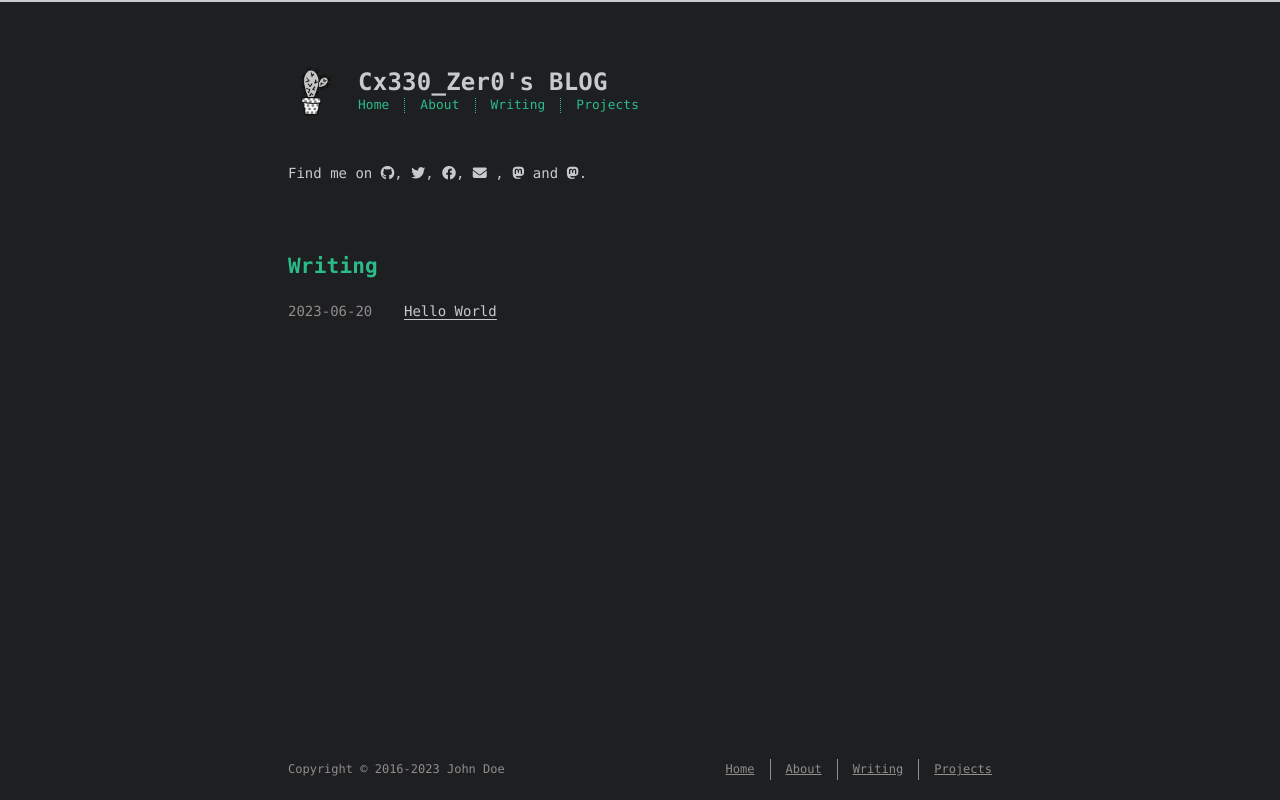
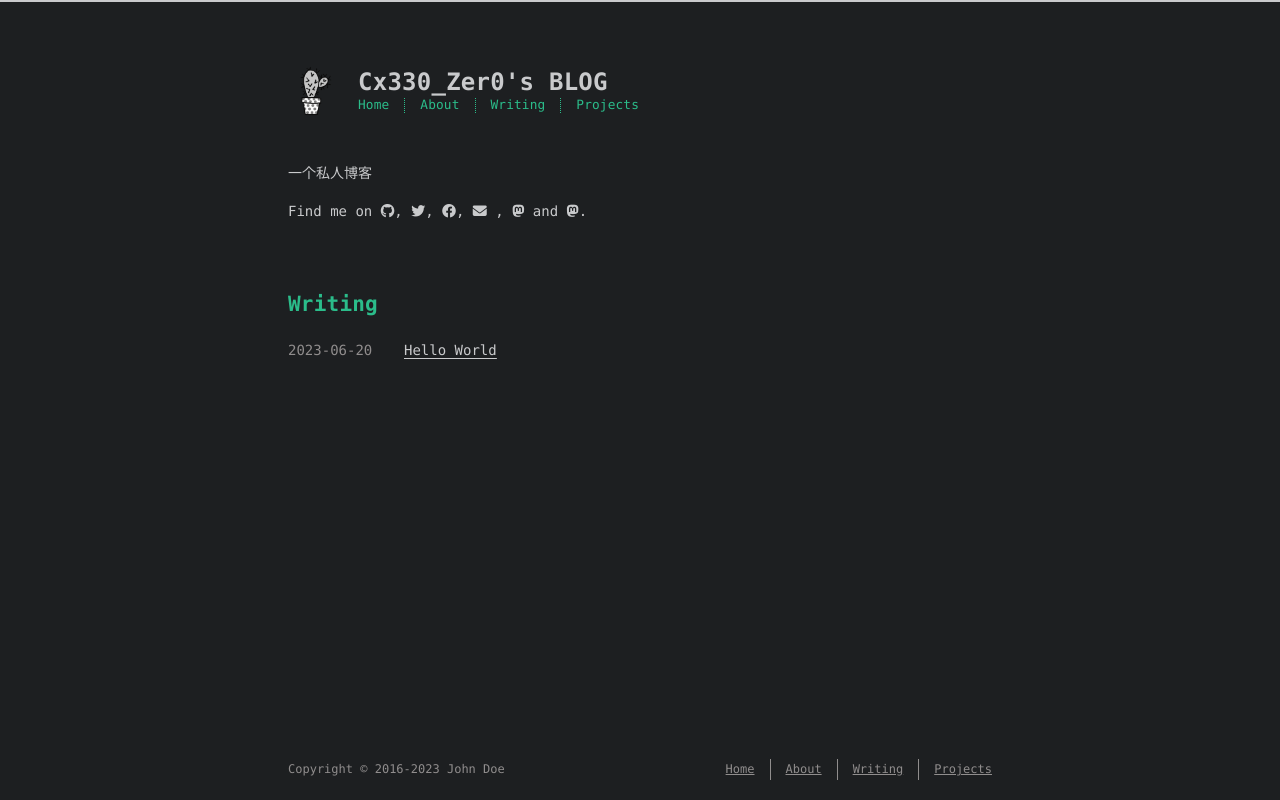
Before and after one commit to zygithub-single/zygithub-single.github.io, a plain HTML site: page index.html in a window 1280 px wide. Drawn offline with nearby package versions, Linux system fonts and the light colour scheme; a web font is replaced by a local one.

Commit message:
update blog

```diff
--- a/index.html
+++ b/index.html
@@ -6,10 +6,12 @@
     <meta http-equiv="X-UA-Compatible" content="IE=edge">
     <meta name="HandheldFriendly" content="True">
     <meta name="viewport" content="width=device-width, initial-scale=1, maximum-scale=5" />
-    <meta property="og:type" content="website">
+    <meta name="description" content="一个私人博客">
+<meta property="og:type" content="website">
 <meta property="og:title" content="Cx330_Zer0&#39;s BLOG">
 <meta property="og:url" content="http://example.com/index.html">
 <meta property="og:site_name" content="Cx330_Zer0&#39;s BLOG">
+<meta property="og:description" content="一个私人博客">
 <meta property="og:locale" content="en_US">
 <meta property="article:author" content="John Doe">
 <meta name="twitter:card" content="summary">
@@ -88,6 +90,9 @@
 
 
         <section id="about" class="p-note">
+
+    <p>一个私人博客</p>
+
 
 
     <p>
```
Also changed, not shown: 404.html (+3 -1 lines), about/index.html (+3 -1 lines), archives/2023/06/index.html (+3 -1 lines), archives/2023/index.html (+3 -1 lines), archives/index.html (+3 -1 lines).
